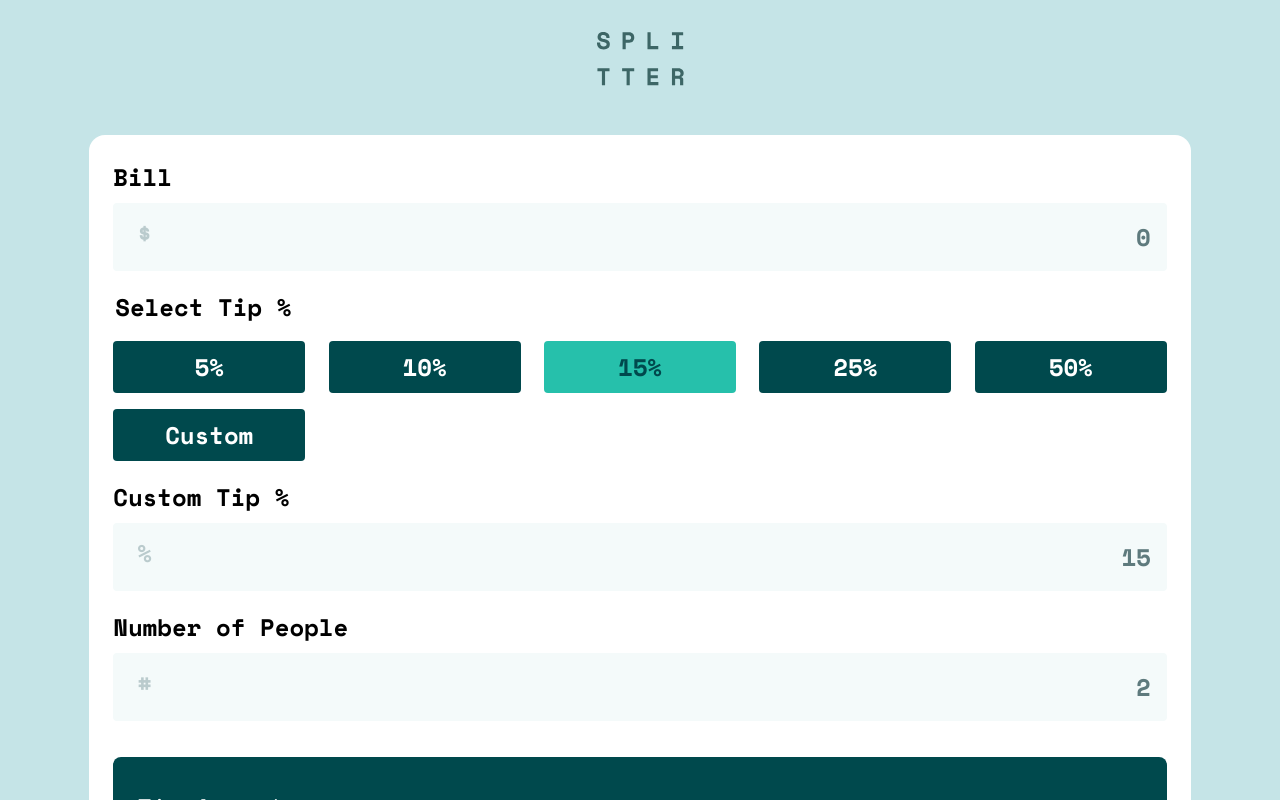
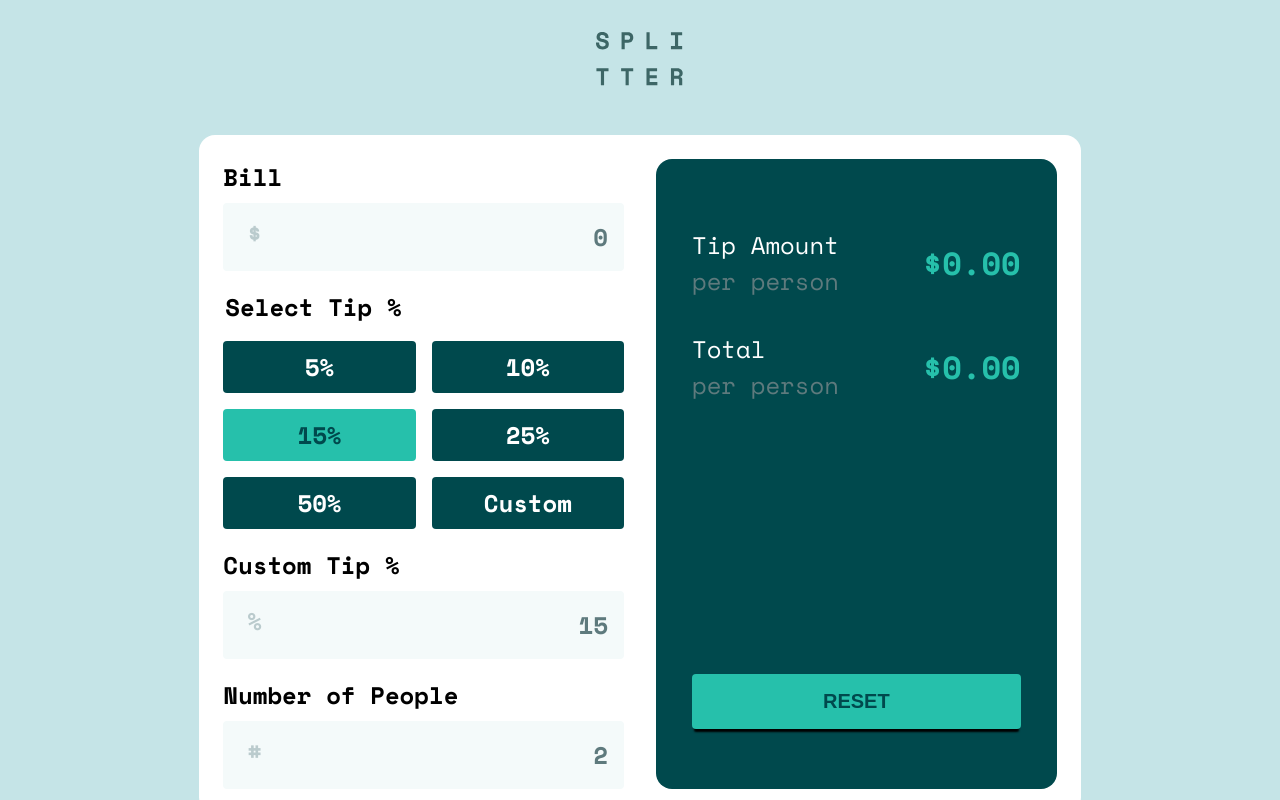
Before and after one commit to Brian-Pob/svelte-tip-calc, a SvelteKit app: page / in a window 1280 px wide. Shown: the top 800 px of the page. Built offline with nearby package versions, Linux system fonts and the light colour scheme.

Commit message:
add desktop styling

```diff
--- a/src/routes/+page.svelte
+++ b/src/routes/+page.svelte
@@ -33,7 +33,9 @@
 
 <section>
 <form action="">
+
   <fieldset class="tip-inputs">
+
     <label data-unit="$">
       Bill
       <input
@@ -73,6 +75,7 @@
         </label>
       </div>
     </fieldset>
+    <!-- .tip-options -->
 
     <div>
       <label data-unit="%">
@@ -102,6 +105,7 @@
       />
     </label>
   </fieldset>
+  <!-- .tip-inputs -->
 
   <div class="result-container">
     <div class="result-number">
@@ -131,9 +135,9 @@
       {/if}
       </p>
     </div>
-
     <button class="reset-btn" type="button" on:click={reset}>Reset</button>
   </div>
+  <!-- .result-container -->
 
 </form>
 </section>
@@ -190,7 +194,7 @@ main {
   display: flex;
   flex-direction: column;
   align-items: center;
-  max-width: min(75ch, 100%);
+  max-width: min(60ch, 100%);
   margin: auto;
 }
 
@@ -199,14 +203,31 @@ h1 {
 }
 
 section {
-  --padding: 1.5rem;
+  --inner-padding: 1.5rem;
   --input-padding: 1rem;
   --border-radius: 1rem;
 
-  padding: var(--padding);
+  padding: var(--inner-padding);
   background: var(--surface-2);
   min-width: 100%;
-  border-radius: var(--border-radius) var(--border-radius) 0 0;
+  border-radius: calc(var(--border-radius) + var(--inner-padding)) calc(var(--border-radius) + var(--inner-padding)) 0 0;
+
+  @media (min-width: 768px) {
+    border-radius: var(--border-radius);
+  }
+
+  & > form {
+    @media (min-width: 768px) {
+      display: flex;
+      flex-direction: row;
+      justify-content: space-evenly;
+      align-items: stretch;
+      gap: 2rem;
+    }
+    & > * {
+      flex-grow: 1;
+    }
+  }
 }
 
 fieldset {
@@ -262,6 +283,10 @@ label:has(input[type='number'])::before {
   display: flex;
   flex-direction: column;
   gap: 1.125rem;
+
+  @media (min-width: 768px) {
+    max-width: calc(50% - 1rem);
+  }
 }
 
 .tip-options {
@@ -272,7 +297,7 @@ label:has(input[type='number'])::before {
   flex-wrap: wrap;
 
   & > div {
-    width: clamp(9rem, calc(50% - 0.5rem), 12rem);
+    width: calc(50% - 0.5rem);
   }
 }
 
@@ -308,12 +333,17 @@ label:has(input[type='radio']:is(:focus-visible)) {
 
 .result-container {
   background: var(--surface-4);
-  padding: var(--padding);
-  margin-top: calc(var(--padding) * 1.5);
-  border-radius: calc(var(--padding) - var(--border-radius));
+  padding: var(--inner-padding);
+  margin-top: calc(var(--inner-padding) * 1.5);
+  border-radius: var(--border-radius);
   display: flex;
   flex-direction: column;
   gap: 1rem;
+
+  @media (min-width: 768px) {
+    padding: calc(var(--inner-padding) * 2.5) calc(var(--inner-padding) * 1.5);
+    margin-top: 0;
+  }
 }
 
 .result-number {
@@ -341,15 +371,30 @@ label:has(input[type='radio']:is(:focus-visible)) {
 .reset-btn {
   text-transform: uppercase;
   margin-top: 1rem;
-  padding: 0.5rem 1rem;
+  padding: 1rem 0.5rem;
   border: none;
   border-radius: 0.25rem;
+  box-shadow: 0 5px 2px -2px black;
   background: var(--surface-5);
   color: var(--text-5);
   font-size: 1.25rem;
   font-weight: 700;
-  cursor: pointer;
   width: 100%;
+
+  transition: scale 0.2s ease-in-out;
+
+  @media (min-width: 768px) {
+    margin-top: auto;
+    align-self: self-end;
+  }
+
+  &:is(:hover){
+    scale: 1.02;
+  }
+
+  &:is(:active){
+    scale: 0.98;
+  }
 }
 
 /* Credit: Tailwind */
```
